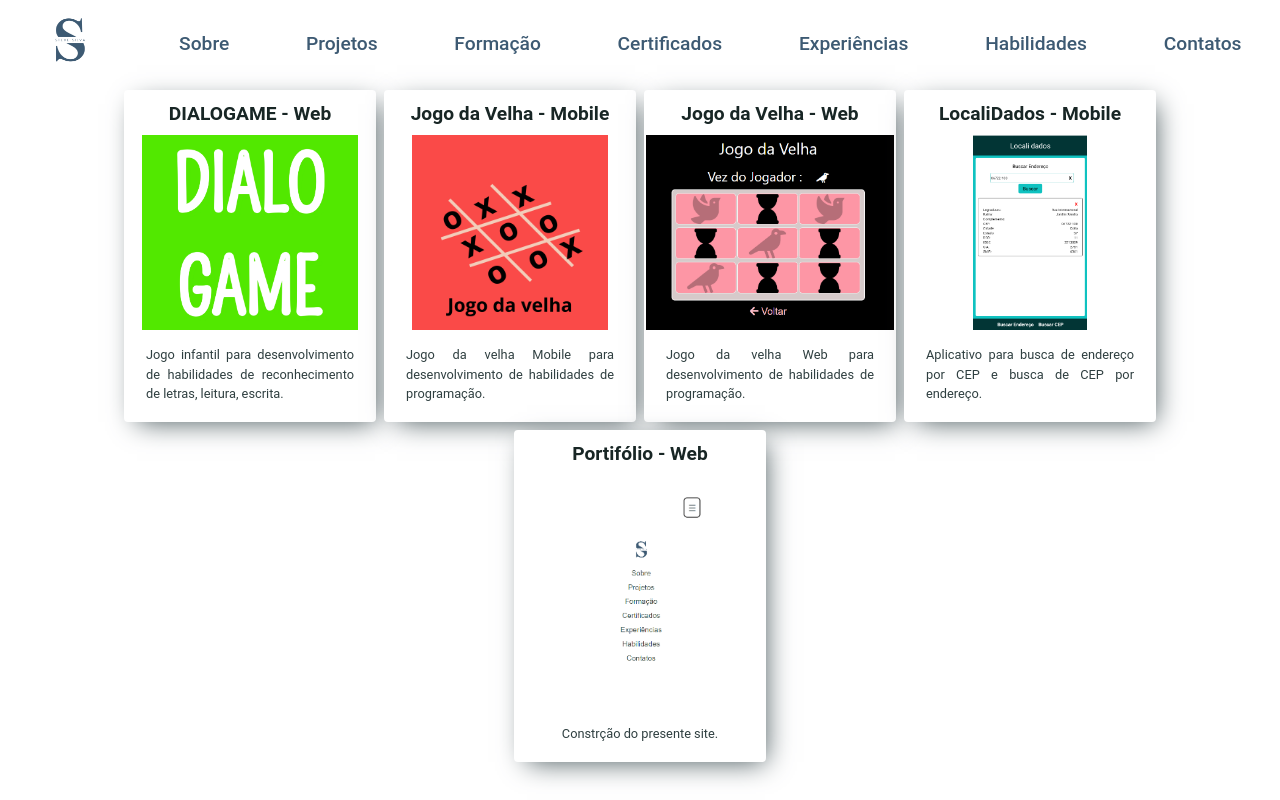
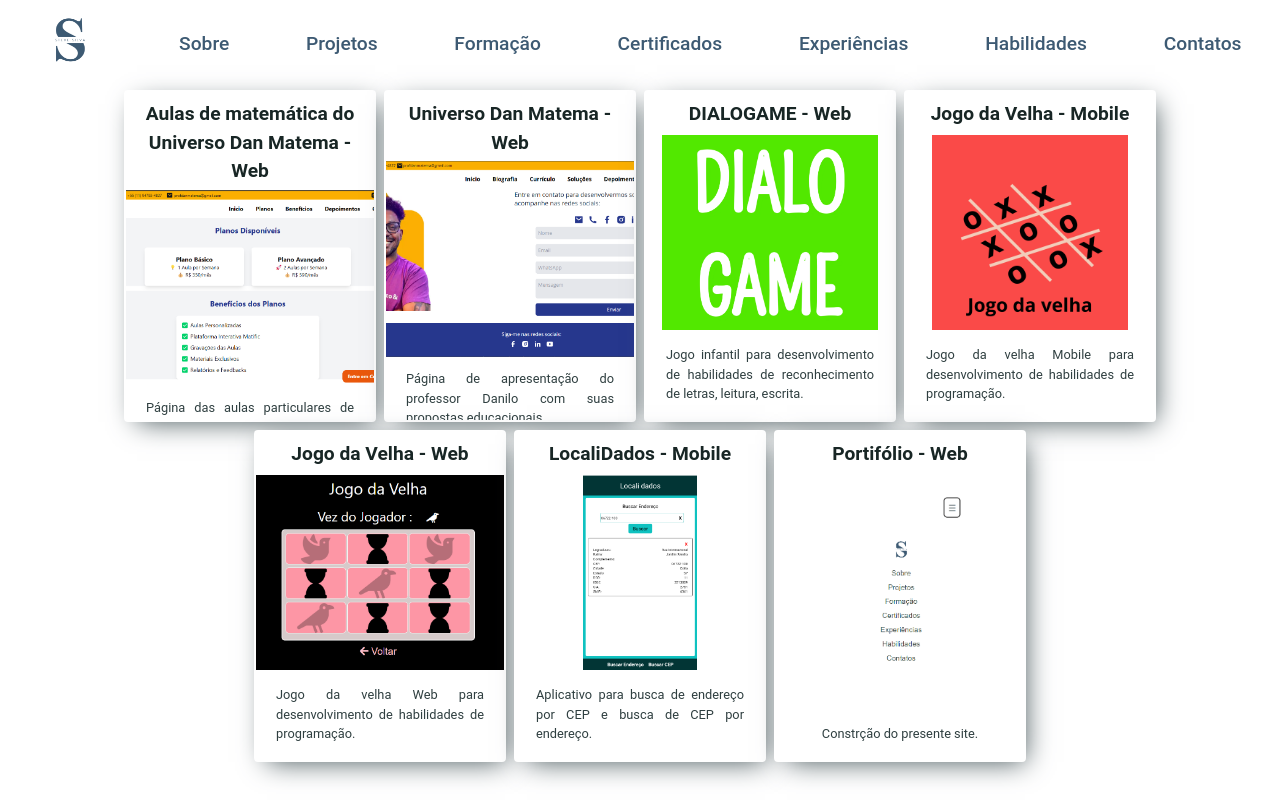
Before and after one commit to SteveSilvas/SteveSilvas, a React (Vite) app: page /projects in a window 1280 px wide. Built offline with nearby package versions, Linux system fonts and the light colour scheme.

Commit message:
Adicionando as páginas do danmatema aos projetos.

```diff
--- a/src/Screens/Projects/index.tsx
+++ b/src/Screens/Projects/index.tsx
@@ -6,6 +6,8 @@ import jogo_velha from '../../assets/projects/jogo_velha.png';
 import jogo_velha_web from '../../assets/projects/jogo_velha_web.png';
 import localidados from '../../assets/projects/LocaliDados.png';
 import portifolio from '../../assets/projects/meu_portifolio.png';
+import universodanmatema from '../../assets/projects/universodanmatema.png';
+import aulas_universodanmatema from '../../assets/projects/aulas_universodanmatema.png';
 import './styles.css';
 
 type IProject = {
@@ -19,6 +21,20 @@ type IProject = {
 const Projects: React.FC = () => {
     const [showModal, setShowModal] = useState<boolean>(false);
     const ProjectObjects: IProject[] = [
+        {
+            src: aulas_universodanmatema,
+            alt: "Aulas de matemática do Universo Dan Matema - Web",
+            description: "Página das aulas particulares de matemática do professor Danilo (Dan Matema).",
+            complement: "O software  web foi Desenvolvido com NextJS e Typescript aliados ao Tailwind CSS com a biblioteca de componentes Flowbite. Para lidar com contexto Utilizei a biblioteca Jotai. Para o envio de e-mail utilizei a biblioteca Nodemailer. ",
+            redirect: "aulas.mat.universodanmatema.com.br"
+        },
+        {
+            src: universodanmatema,
+            alt: "Universo Dan Matema - Web",
+            description: "Página de apresentação do professor Danilo com suas propostas educacionais.",
+            complement: "O software  web foi Desenvolvido com NextJS e Typescript aliados ao Tailwind CSS com a biblioteca de componentes Flowbite. Para lidar com contexto Utilizei a biblioteca Jotai. Para o envio de e-mail utilizei a biblioteca Nodemailer. ",
+            redirect: "universodanmatema.com.br"
+        },
         {
             src: dialogame,
             alt: "DIALOGAME - Web",
```
Also changed, not shown: src/assets/projects/aulas_universodanmatema.png (added), src/assets/projects/universodanmatema.png (added).
